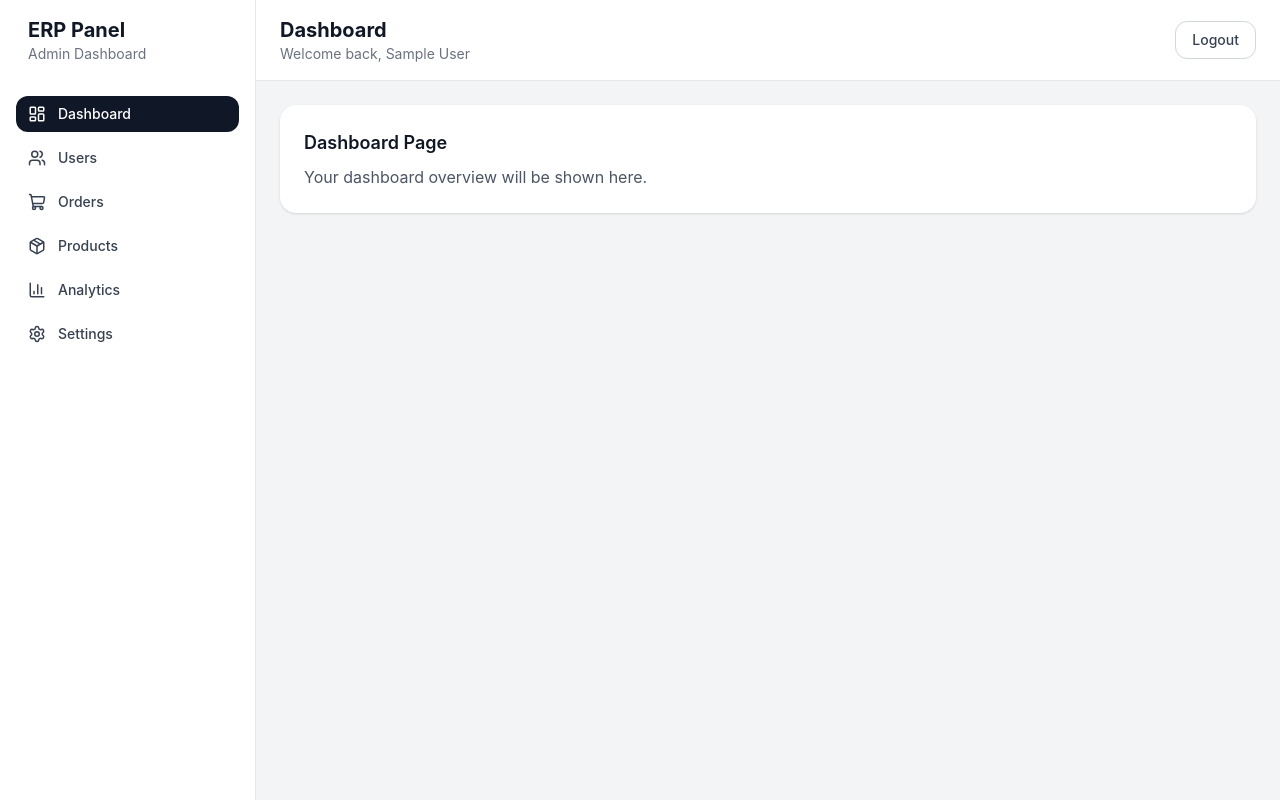
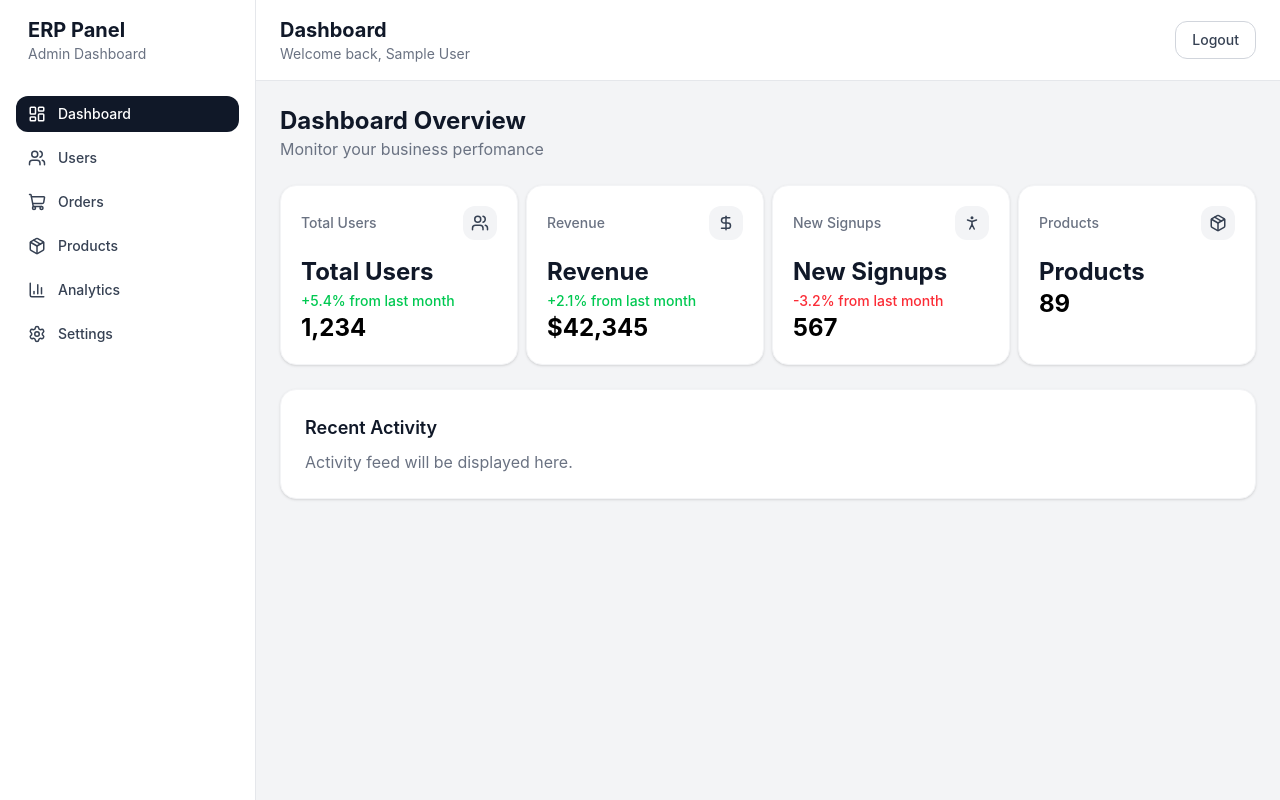
Before and after one commit to farmix2003/ERP-Frontend-app, a React (Vite) app: page /dashboard in a window 1280 px wide. Built offline with nearby package versions, Linux system fonts and the light colour scheme; sample sign-in values are in the browser's storage.

Commit message:
feat: add dashboard statistics cards and layout

```diff
--- /dev/null
+++ b/src/features/dashboard/components/StatCard.tsx
@@ -0,0 +1,31 @@
+import type { LucideIcon } from "lucide-react";
+
+interface StatCardProps {
+    title: string;
+    value: string | number;
+    icon: LucideIcon;
+    change?: string
+}
+
+const StatCard = ({ title, value, icon: Icon, change }: StatCardProps) =>{
+    return (
+        <div className="rounded-2xl bg-white p-5 shadow-sm border border-gray-100 transition hover:shadow-md">
+            <div className="flex items-center justify-between">
+                <span className="text-sm font-medium text-gray-500">{title}</span>
+                <div className="rounded-xl bg-gray-100 p-2">
+                    <Icon size={18} className="text-gray-700" />
+                </div>
+                </div>
+                <div className="mt-4">
+                    <h3 className="text-2xl text-gray-900 font-bold">{title}</h3>
+                {change && (
+                    <span className={`text-sm font-medium ${change.startsWith('+') ? 'text-green-500' : 'text-red-500'}`}>
+                        {change}
+                    </span>
+                )}
+                </div>
+            <p className="text-2xl font-bold">{value}</p>
+        </div>
+    );
+}
+export default StatCard;
--- a/src/pages/DashboardPage.tsx
+++ b/src/pages/DashboardPage.tsx
@@ -1,10 +1,56 @@
+import { DollarSign, Package, PersonStanding, Users } from "lucide-react";
+import StatCard from "../features/dashboard/components/StatCard";
+
+const statObj = [
+  {
+    title: "Total Users",
+    value: "1,234",
+    icon: Users,
+    change: "+5.4% from last month"
+  },
+  {
+    title: "Revenue",
+    value: "$42,345",
+    icon: DollarSign,
+    change: "+2.1% from last month"
+  },
+  {
+    title: "New Signups",
+    value: "567",
+    icon: PersonStanding,
+    change: "-3.2% from last month"
+  },
+  {
+    title: "Products",
+    value: "89",
+    icon: Package,
+  }
+]
+
 const DashboardPage = () => {
   return (
-    <div className="rounded-2xl bg-white p-6 shadow-sm">
-      <h2 className="text-lg font-semibold text-gray-900">Dashboard Page</h2>
-      <p className="mt-2 text-gray-600">
-        Your dashboard overview will be shown here.
-      </p>
+    <div className="space-y-6">
+    <div>
+      <h2 className="text-2xl font-bold text-gray-900">Dashboard Overview</h2>
+      <p className="text-gray-500">Monitor your business perfomance</p>
+    </div>
+    <div className="grid gap-2 sm:grid-cols-2 lg:grid-cols-4">
+      {
+        statObj.map((stat, index) => (
+          <StatCard key={index} {...stat} />
+        ))
+      }
+    </div>
+
+    <div className="rounded-2xl bg-white p-6 shadow-sm border border-gray-100">
+        <h3 className="text-lg font-semibold text-gray-900">
+          Recent Activity
+        </h3>
+        <p className="mt-2 text-gray-500">
+          Activity feed will be displayed here.
+        </p>
+      </div>
+
     </div>
   );
 };
```
